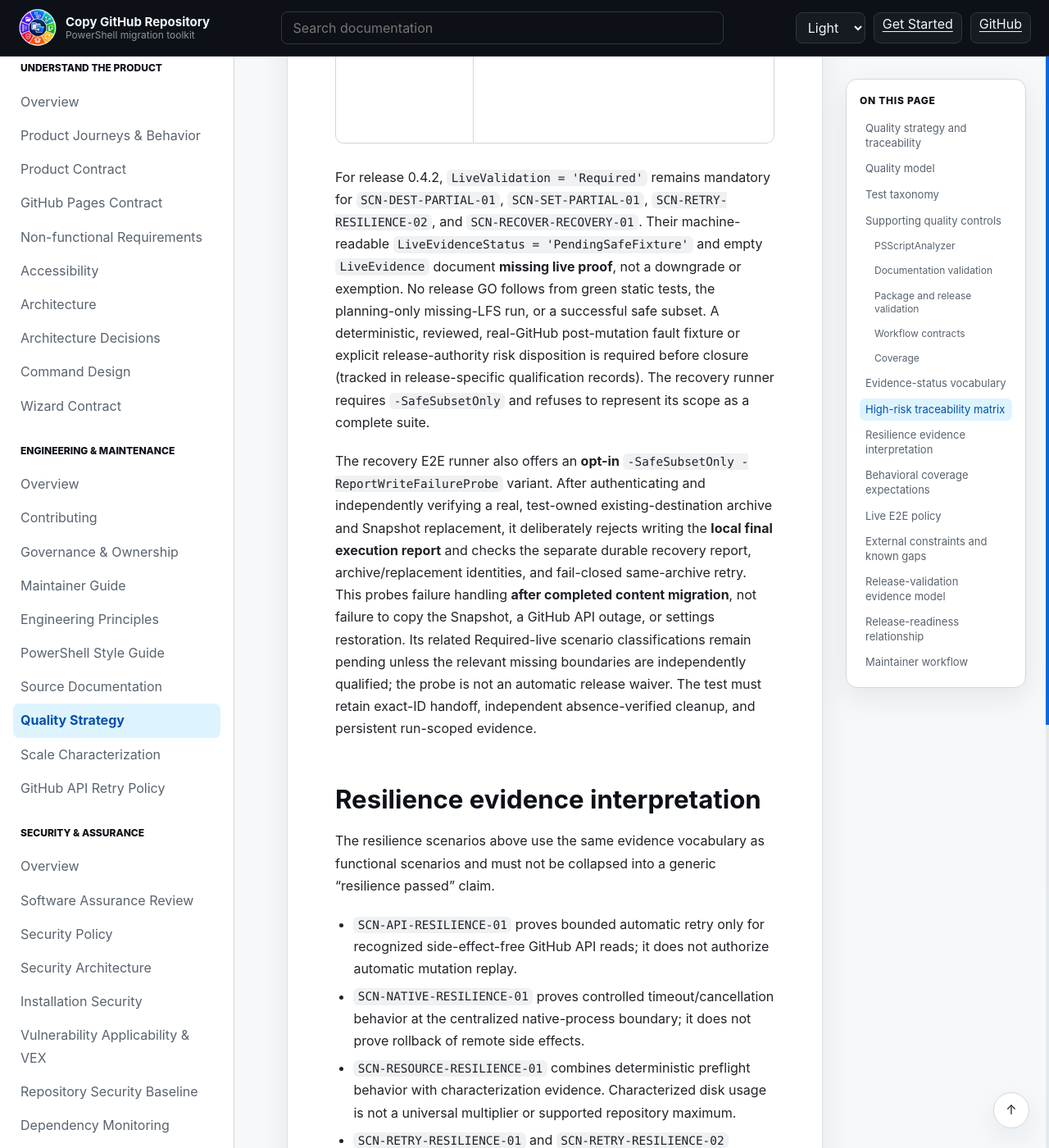
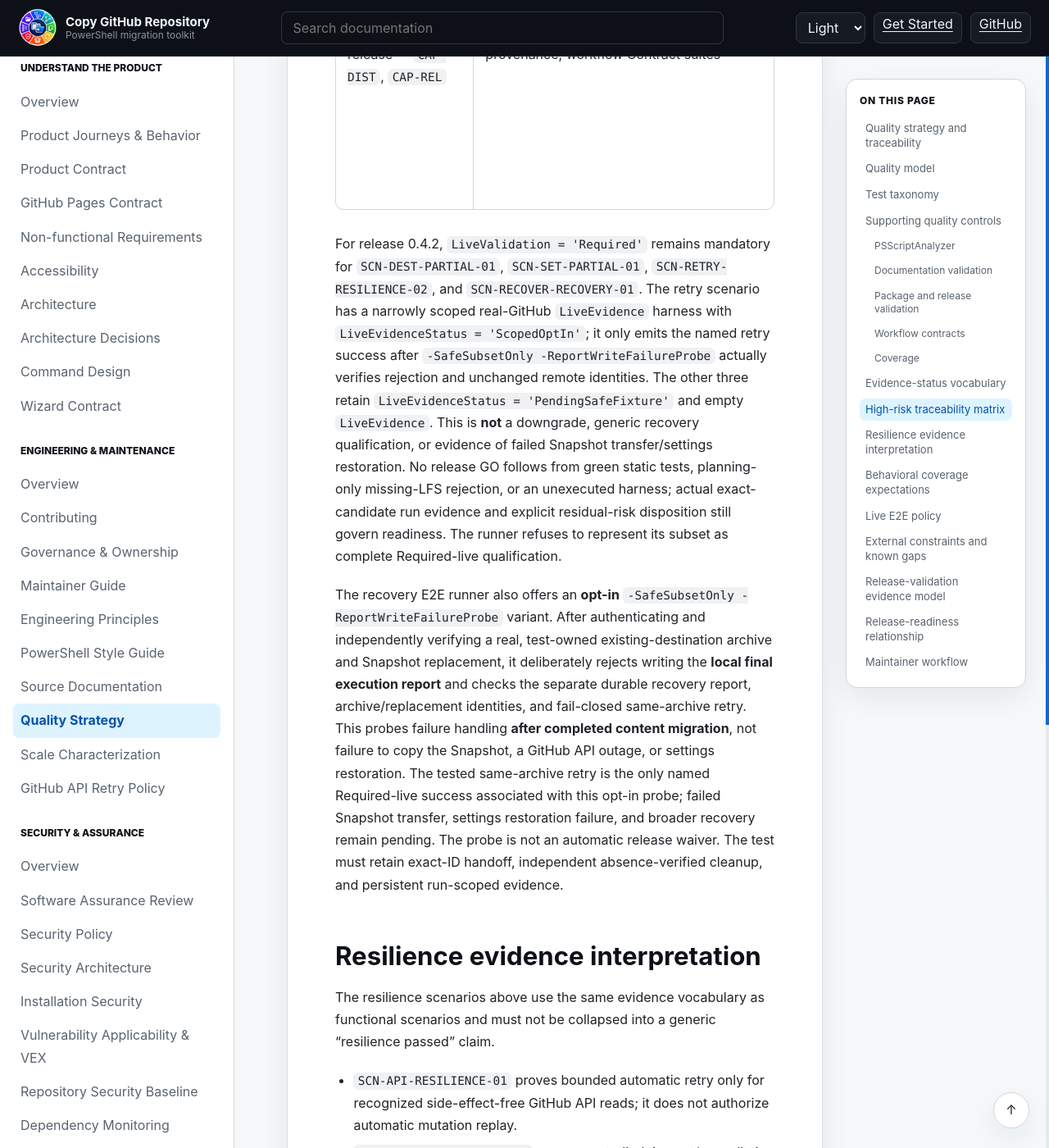
Before and after one commit to infoconex/copy-github-repo, a Jekyll site: the page built from docs/engineering/quality-strategy.md, in a window 1280 px wide and 1400 px high, scrolled down 7126 px. Shown: the whole window at 82% size. Built offline with Jekyll 4.4.1, drawn with Linux system fonts in a browser that asks for light colours.

Commit message:
docs: accurately scope opt-in live retry and three remaining recovery evidence blockers (#173)

```diff
--- a/docs/engineering/quality-strategy.md
+++ b/docs/engineering/quality-strategy.md
@@ -83,25 +83,25 @@ This matrix is a human-readable index, not a replacement for the machine-readabl
 | Planning / immutable source state — `CAP-PLAN`, `SCN-PLAN-*` | `ApprovedSourceState.Tests.ps1`, `StaleStateSafety.Tests.ps1`, `RiskFailurePaths.Tests.ps1` | Exercised indirectly by copy E2E harnesses | See immutable `v0.1.0` qualification evidence for exact-candidate live-run status |
 | Snapshot — `CAP-SNAP`, `SCN-SNAP-*` | `NewDestinationSnapshot.Tests.ps1`, `SnapshotPagination.Tests.ps1`, `Provenance.Tests.ps1` | `Invoke-SnapshotEndToEndTests.ps1` | See immutable `v0.1.0` qualification evidence for exact-candidate live-run status |
 | FullHistory — `CAP-HIST`, `SCN-HIST-*` | `FullHistory.Tests.ps1`, `ApprovedSourceState.Tests.ps1` | `Invoke-FullHistoryEndToEndTests.ps1` | See immutable `v0.1.0` qualification evidence for exact-candidate live-run status |
-| Existing-destination replacement — `CAP-DEST`, `SCN-DEST-*` | `ExistingDestinationReplacement.Tests.ps1`, `ReplacementExecutionEvidence.Tests.ps1`, `Recovery.Tests.ps1` | `Invoke-RecoveryEndToEndTests.ps1 -SafeSubsetOnly` provides a controlled real-GitHub happy-path fixture; the partial-failure fixture remains pending | `SCN-DEST-HAPPY-01` needs exact-candidate live execution; `SCN-DEST-PARTIAL-01` is Required/live-unverified (pending 0.4.2 live evidence) |
+| Existing-destination replacement — `CAP-DEST`, `SCN-DEST-*` | `ExistingDestinationReplacement.Tests.ps1`, `ReplacementExecutionEvidence.Tests.ps1`, `Recovery.Tests.ps1` | `Invoke-RecoveryEndToEndTests.ps1 -SafeSubsetOnly` verifies a real-GitHub happy path; the opt-in report-write probe proves archive preservation after completed Snapshot copy but not failed replacement copy | `SCN-DEST-HAPPY-01` needs exact-main candidate execution; `SCN-DEST-PARTIAL-01` remains Required/live-unverified for its distinct replacement-failure boundary |
 | Same-name archive/replace — `CAP-SAME`, `SCN-SAME-*` | `SameNameExecution.Tests.ps1`, `SameNameSafety.Tests.ps1`, `SameNameFullHistory.Tests.ps1` | `Invoke-SameNameEndToEndTests.ps1`, `Invoke-SameNameFullHistoryEndToEndTests.ps1` | See immutable `v0.1.0` qualification evidence for exact-candidate live-run status |
 | Git LFS — `CAP-LFS`, `SCN-LFS-*` | `GitLfs.Tests.ps1` plus mode-specific integration tests | `Invoke-GitLfsEndToEndTests.ps1` | See immutable `v0.1.0` qualification evidence for exact-candidate live-run status |
 | Settings — `CAP-SET`, `SCN-SET-*` | `RepositorySettings.Tests.ps1` | `Invoke-RepositorySettingsEndToEndTests.ps1` tests supported settings success; no safe forced post-content settings failure fixture is qualified | `SCN-SET-PARTIAL-01` remains Required/live-unverified (pending 0.4.2 live evidence) |
 | Protection — `CAP-PROT`, `SCN-PROT-*` | `Protection.Tests.ps1`, `ProtectionRestoreStatus.Tests.ps1` | Live verification may be constrained by repository/account plan features | See immutable `v0.1.0` qualification evidence for exact-candidate live-run status and constraints |
 | Wizard — `CAP-WIZ`, wizard `SCN-*` | Wizard Unit suites plus `WizardMigrationIntegration.Tests.ps1`, `WizardOrchestration.Tests.ps1` | Underlying migration E2E harnesses validate engine behavior; wizard-specific live use is not required for every release | No independent wizard-specific live claim is made here |
-| Verification / recovery — `CAP-VERIFY`, `CAP-EVID`, `SCN-*-VERIFY`, `SCN-*-PARTIAL`, `SCN-*-RECOVERY` | `Recovery.Tests.ps1`, `RiskFailurePaths.Tests.ps1`, `ReplacementExecutionEvidence.Tests.ps1`, relevant mode suites | Safe recovery harness subset confirms planning rejection and real-GitHub replacement success only; it does not inject a post-mutation failure | `SCN-RECOVER-RECOVERY-01` remains Required/live-unverified (pending 0.4.2 live evidence) |
+| Verification / recovery — `CAP-VERIFY`, `CAP-EVID`, `SCN-*-VERIFY`, `SCN-*-PARTIAL`, `SCN-*-RECOVERY` | `Recovery.Tests.ps1`, `RiskFailurePaths.Tests.ps1`, `ReplacementExecutionEvidence.Tests.ps1`, relevant mode suites | The opt-in recovery E2E probe verifies a real post-mutation local completion-report failure and durable archive/replacement recovery record; it does not prove failed copy or full provenance | `SCN-RECOVER-RECOVERY-01` remains Required/live-unverified for broader planned-versus-actual recovery evidence and failure boundaries |
 | API throttling/transient reads — `SCN-API-RESILIENCE-01` | `GitHubApiAdapters.Tests.ps1` | Live rate-limit/service degradation is external and not required as a deterministic release fixture | Automatically tested; no live-release degradation claim |
 | Native timeout/controlled cancellation — `SCN-NATIVE-RESILIENCE-01` | `NativeCommandStreams.Tests.ps1` | Real native Git/Git LFS behavior is exercised by mode E2E harnesses; timeout injection itself is deterministic CI evidence | Automatically tested; exact-candidate live mutation evidence remains release-specific |
 | Local disk/temp exhaustion — `SCN-RESOURCE-RESILIENCE-01` | `LocalResourcePreflight.Tests.ps1` | Scale characterization supplies measured workspace evidence rather than a destructive low-disk live fixture | Characterized/automatically tested; no universal size limit claimed |
 | Retry after pre-mutation failure — `SCN-RETRY-RESILIENCE-01` | Retry/idempotency integration tests and prerequisite/stale-state suites | Normal copy E2E harnesses preserve the same pre-mutation guards | Automatically tested; no separate live retry requirement |
-| Retry after partial mutation — `SCN-RETRY-RESILIENCE-02` | Retry/idempotency integration tests, `Recovery.Tests.ps1`, replacement evidence suites | No independently qualified post-archive live failure fixture/retry yet; mocked tests are not remote proof | Required/live-unverified (pending 0.4.2 live evidence), blocking 0.4.2 |
+| Retry after partial mutation — `SCN-RETRY-RESILIENCE-02` | Retry/idempotency integration tests, `Recovery.Tests.ps1`, replacement evidence suites | `Invoke-RecoveryEndToEndTests.ps1 -SafeSubsetOnly -ReportWriteFailureProbe` verifies same-archive retry rejection after real archive/replacement and local final-report failure, with independent remote readback | Required/live harness mapped as `ScopedOptIn`; exact-main candidate execution evidence remains release-specific and no other failure modes are implied |
 | Pagination and larger scale/resource dimensions — `SCN-SCALE-RESILIENCE-01` | `SnapshotPagination.Tests.ps1`, scale-characterization fixture/tests/workflow | Controlled local characterization plus live GitHub baseline characterization | Characterized; not an SLA or supported hard maximum |
 | Cross-platform interruption — `SCN-INTERRUPT-RESILIENCE-01` | `InterruptionContract.Tests.ps1`, `NativeCommandStreams.Tests.ps1` | Raw Ctrl+C/hard termination is intentionally not synthesized as a portable blocking E2E assertion | Deterministic portions automatically tested; host signal delivery constrained |
 | Distribution / release — `CAP-DIST`, `CAP-REL` | package, release, installer/uninstaller, provenance, workflow Contract suites | Clean install/update verification is release-process evidence rather than repository-copy E2E | `v0.1.0` publication, package discovery/install/import, release assets, checksum, SBOM, and attestations were completed and verified through the release process |
 
-For release 0.4.2, `LiveValidation = 'Required'` remains mandatory for `SCN-DEST-PARTIAL-01`, `SCN-SET-PARTIAL-01`, `SCN-RETRY-RESILIENCE-02`, and `SCN-RECOVER-RECOVERY-01`. Their machine-readable `LiveEvidenceStatus = 'PendingSafeFixture'` and empty `LiveEvidence` document **missing live proof**, not a downgrade or exemption. No release GO follows from green static tests, the planning-only missing-LFS run, or a successful safe subset. A deterministic, reviewed, real-GitHub post-mutation fault fixture or explicit release-authority risk disposition is required before closure (tracked in release-specific qualification records). The recovery runner requires `-SafeSubsetOnly` and refuses to represent its scope as a complete suite.
+For release 0.4.2, `LiveValidation = 'Required'` remains mandatory for `SCN-DEST-PARTIAL-01`, `SCN-SET-PARTIAL-01`, `SCN-RETRY-RESILIENCE-02`, and `SCN-RECOVER-RECOVERY-01`. The retry scenario has a narrowly scoped real-GitHub `LiveEvidence` harness with `LiveEvidenceStatus = 'ScopedOptIn'`; it only emits the named retry success after `-SafeSubsetOnly -ReportWriteFailureProbe` actually verifies rejection and unchanged remote identities. The other three retain `LiveEvidenceStatus = 'PendingSafeFixture'` and empty `LiveEvidence`. This is **not** a downgrade, generic recovery qualification, or evidence of failed Snapshot transfer/settings restoration. No release GO follows from green static tests, planning-only missing-LFS rejection, or an unexecuted harness; actual exact-candidate run evidence and explicit residual-risk disposition still govern readiness. The runner refuses to represent its subset as complete Required-live qualification.
 
-The recovery E2E runner also offers an **opt-in** `-SafeSubsetOnly -ReportWriteFailureProbe` variant. After authenticating and independently verifying a real, test-owned existing-destination archive and Snapshot replacement, it deliberately rejects writing the **local final execution report** and checks the separate durable recovery report, archive/replacement identities, and fail-closed same-archive retry. This probes failure handling **after completed content migration**, not failure to copy the Snapshot, a GitHub API outage, or settings restoration. Its related Required-live scenario classifications remain pending unless the relevant missing boundaries are independently qualified; the probe is not an automatic release waiver. The test must retain exact-ID handoff, independent absence-verified cleanup, and persistent run-scoped evidence.
+The recovery E2E runner also offers an **opt-in** `-SafeSubsetOnly -ReportWriteFailureProbe` variant. After authenticating and independently verifying a real, test-owned existing-destination archive and Snapshot replacement, it deliberately rejects writing the **local final execution report** and checks the separate durable recovery report, archive/replacement identities, and fail-closed same-archive retry. This probes failure handling **after completed content migration**, not failure to copy the Snapshot, a GitHub API outage, or settings restoration. The tested same-archive retry is the only named Required-live success associated with this opt-in probe; failed Snapshot transfer, settings restoration failure, and broader recovery remain pending. The probe is not an automatic release waiver. The test must retain exact-ID handoff, independent absence-verified cleanup, and persistent run-scoped evidence.
 
 ## Resilience evidence interpretation
 
```
